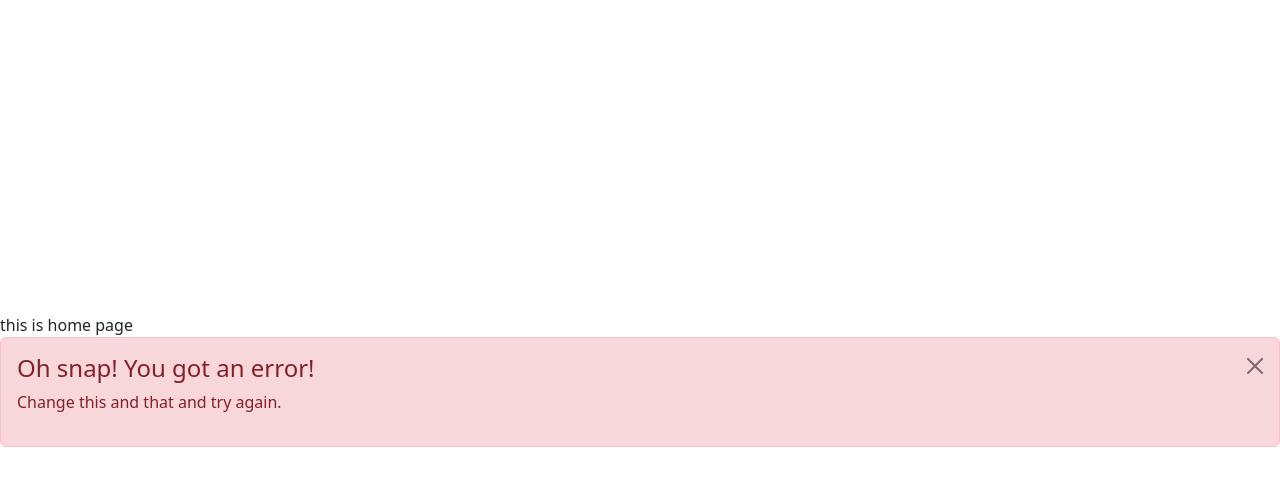
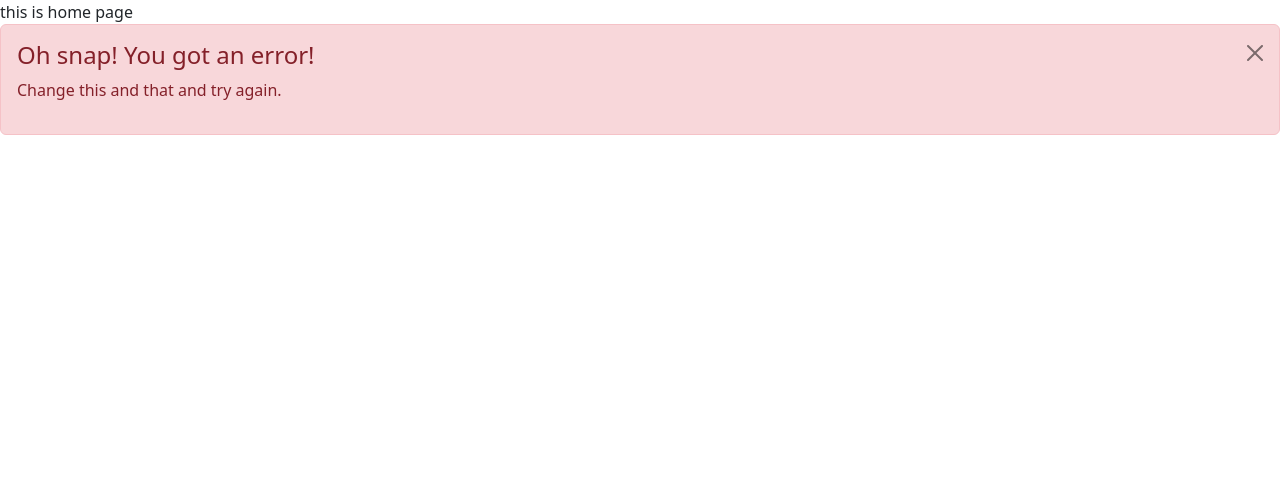
Before and after one commit to toki-ai/Temporary-Rode-Fe, a React (Vite) app: page /home in a window 1280 px wide. Shown: the top 486 px of the page. Built offline with nearby package versions, Linux system fonts and the light colour scheme; no server answers.

Commit message:
UPDATE CSS

```diff
--- a/src/components/Layout/AdminLayout.component.jsx
+++ b/src/components/Layout/AdminLayout.component.jsx
@@ -13,9 +13,7 @@
                 <Body>
                     <BackgroundGray />
                     <Sidebar />
-                    <ContentComponent>
-                        <div className="site-layout-background">{children}</div>
-                    </ContentComponent>
+                    <ContentComponent>{children}</ContentComponent>
                 </Body>
             </Background>
         </ContainerLayout>
@@ -23,3 +21,4 @@
 };
 
 export default AdminLayoutComponent;
+// <div className="site-layout-background"></div>
--- a/src/components/Layout/styled.jsx
+++ b/src/components/Layout/styled.jsx
@@ -1,14 +1,10 @@
 import { Container } from 'react-bootstrap';
 import styled from 'styled-components';
 
-export const ContainerLayout = styled(Container)`
+export const ContainerLayout = styled.div`
     display: flex;
     flex-direction: column;
-    justify-content: flex-start;
-    max-width: 1440px;
     min-height: 100vh;
-    margin: 0;
-    padding: 0;
 `;
 
 export const Body = styled.div`
@@ -28,4 +24,7 @@
     width: 100%;
     height: 50%;
     background-image: url('https://images2.imgbox.com/5d/21/BhenFkhB_o.png');
+    background-position: center;
+    background-repeat: no-repeat;
+    background-size: cover;
 `;
--- a/src/index.css
+++ b/src/index.css
@@ -44,14 +44,6 @@
     color: #535bf2;
 }
 
-body {
-    margin: 0;
-    display: flex;
-    place-items: center;
-    min-width: 320px;
-    min-height: 100vh;
-}
-
 h1 {
     font-size: 3.2em;
     line-height: 1.1;
@@ -89,6 +81,6 @@
     }
 }
 
-#root {
+/* #root {
     width: 100%;
-}
+} */
```
Also changed, not shown: src/assets/backgroundAD/bg1.png (added), 1 other file (tests, documents, lock files or other folders). Lines whose indentation alone changed are shown as unchanged.
